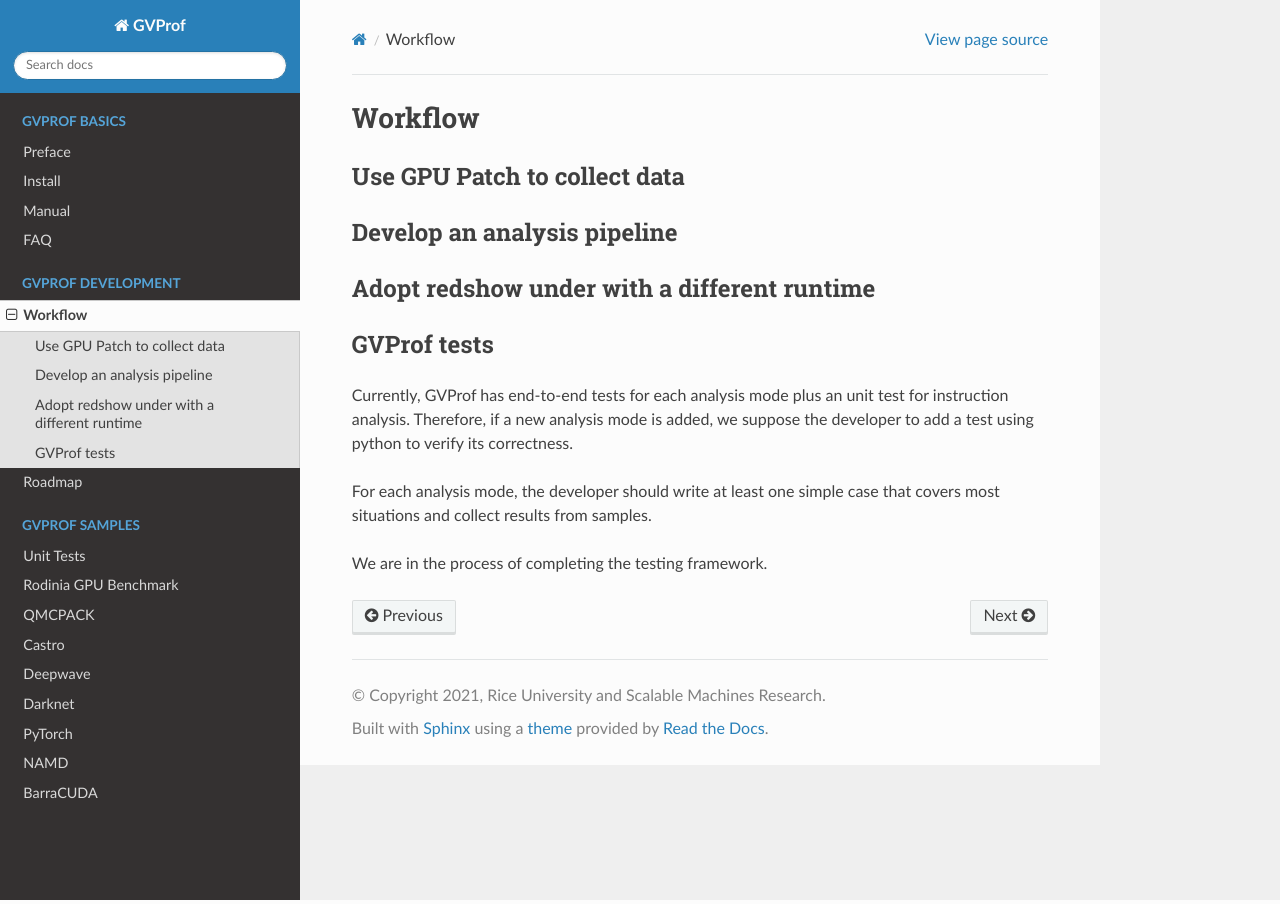
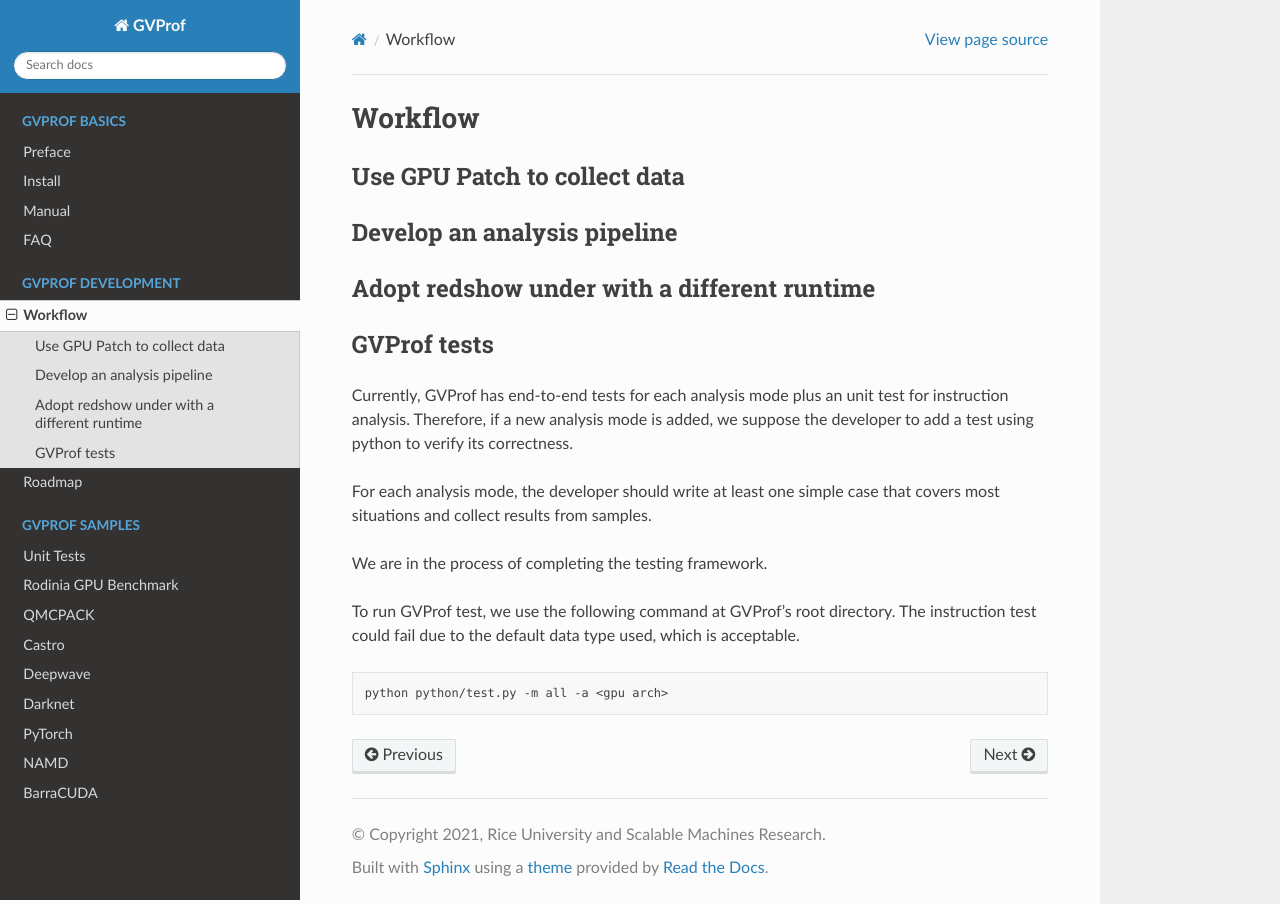
Before and after one commit to GVProf/GVProf, a Sphinx documentation site: the page built from docs/workflow.md, in a window 1280 px wide. Built offline with Sphinx 7.4.7 and the Read the Docs theme 2.0.0, drawn with Linux system fonts in a browser that asks for light colours; pages that are not in the unit, such as notebooks, are missing from menus.

Commit message:
Refine docs

````diff
--- a/docs/workflow.md
+++ b/docs/workflow.md
@@ -13,3 +13,9 @@ Currently, GVProf has end-to-end tests for each analysis mode plus an unit test
 For each analysis mode, the developer should write at least one simple case that covers most situations and collect results from samples.
 
 We are in the process of completing the testing framework.
+
+To run GVProf test, we use the following command at GVProf's root directory. The instruction test could fail due to the default data type used, which is acceptable.
+
+```bash
+python python/test.py -m all -a <gpu arch>
+```
````
Also changed, not shown: README.md (+7 -1 lines).
